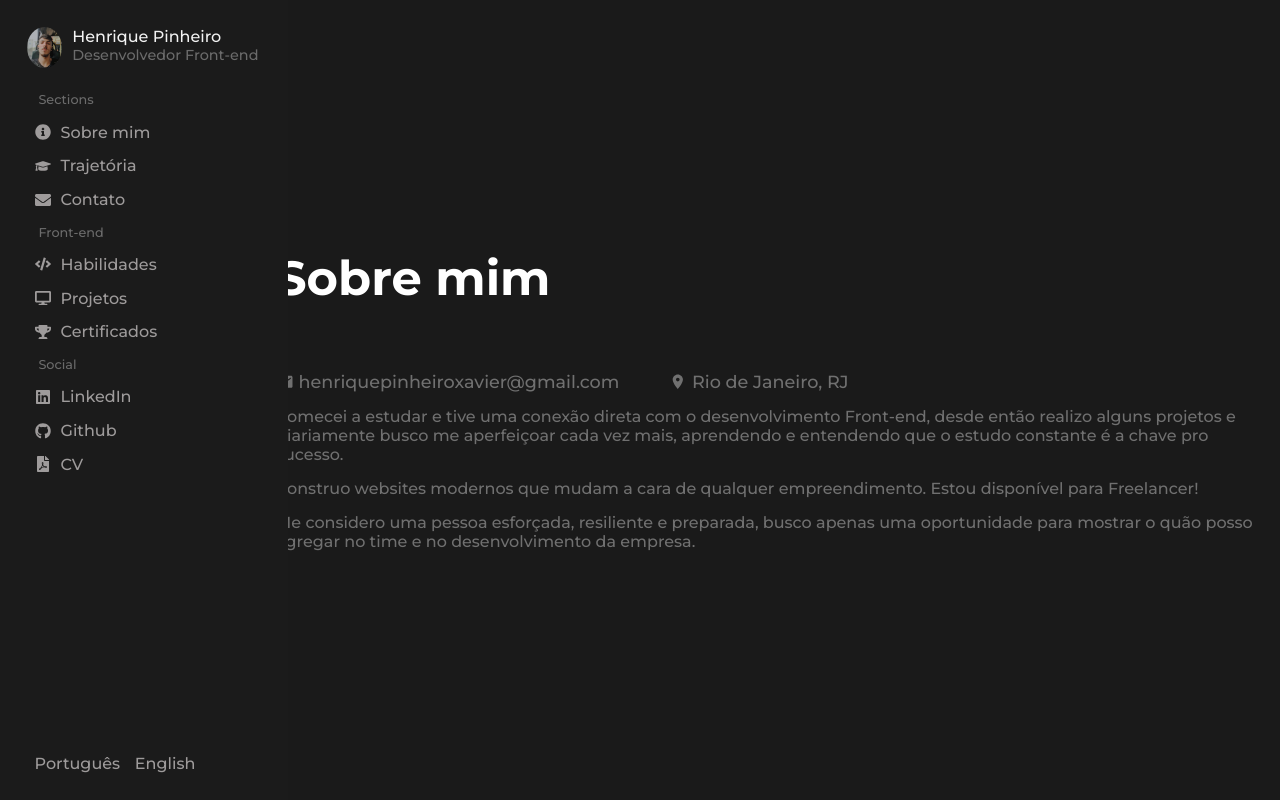
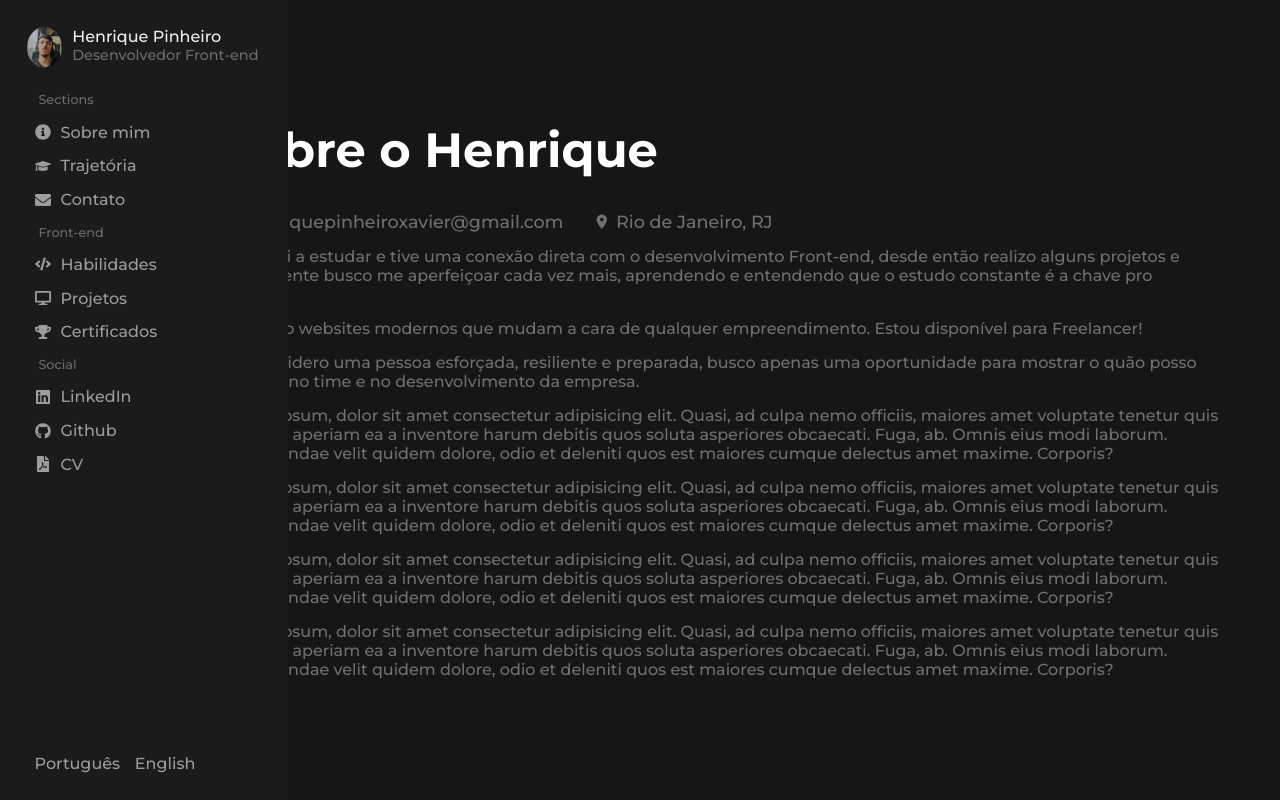
Before and after one commit to henriquepx/my_portfolio, a React (Vite) app: page /about in a window 1280 px wide. Built offline with nearby package versions, Linux system fonts and the light colour scheme; a web font is replaced by a local one.

Commit message:
styles: bg color and add about texts

```diff
--- a/src/sections/About.jsx
+++ b/src/sections/About.jsx
@@ -6,18 +6,18 @@ const ContainerAbout = styled.div`
     height: 100vh;
     width: 100%;
 
-    background-color: #1a1a1a;
+    background-color: #161616;
     display: flex;
     flex-direction: column;
-    align-items: center;
     justify-content: center;
+    padding-left: 10rem;
 
-    padding-left: 17rem;
-    @media (max-width: 425px) {
+    text-align: left;
+    @media (max-width: 1024px) {
       height: 100%;
-    }
-    @media (max-width: 1024px) {
-      padding: 1rem;
+      padding: 5rem 1rem 5rem 1rem;
+      justify-content: flex-start;
+      text-align: left;
     }
 `
 const AboutSize = styled.div`
@@ -32,7 +32,7 @@ const AboutSize = styled.div`
 const TitleAbout = styled.h1`
     font-family: 'Montserrat', sans-serif;
     font-size: 3rem;
-    margin-bottom: 2rem;
+    margin-bottom: 1rem;
     color: white;
     font-weight: 610;
 `
@@ -49,10 +49,10 @@ const DescriptionAbout = styled.div`
   }
 `
 const InfosAboutMe = styled.div`
-  margin-top: 2rem;
+  margin-top: 1rem;
   display: flex;
   flex-wrap: wrap;
-  gap: 50px;
+  gap: 30px;
   @media (max-width: 1150px) {
     gap: 20px;
   }
@@ -77,7 +77,7 @@ const About = () => {
   return (
     <ContainerAbout id='about'>
         <AboutSize>
-            <TitleAbout>Sobre mim</TitleAbout>
+            <TitleAbout>Sobre o Henrique</TitleAbout>
             <DescriptionAbout>
               <DivInfoDescMe>
                 <InfosAboutMe>
@@ -93,6 +93,10 @@ const About = () => {
                 <DescAbout>Comecei a estudar e tive uma conexão direta com o desenvolvimento Front-end, desde então realizo alguns projetos e diariamente busco me aperfeiçoar cada vez mais, aprendendo e entendendo que o estudo constante é a chave pro sucesso.</DescAbout>
                 <DescAbout>Construo websites modernos que mudam a cara de qualquer empreendimento. Estou disponível para Freelancer!</DescAbout>
                 <DescAbout>Me considero uma pessoa esforçada, resiliente e preparada, busco apenas uma oportunidade para mostrar o quão posso agregar no time e no desenvolvimento da empresa.</DescAbout>
+                <DescAbout>Lorem ipsum, dolor sit amet consectetur adipisicing elit. Quasi, ad culpa nemo officiis, maiores amet voluptate tenetur quis incidunt aperiam ea a inventore harum debitis quos soluta asperiores obcaecati. Fuga, ab. Omnis eius modi laborum. Repudiandae velit quidem dolore, odio et deleniti quos est maiores cumque delectus amet maxime. Corporis?</DescAbout>
+                <DescAbout>Lorem ipsum, dolor sit amet consectetur adipisicing elit. Quasi, ad culpa nemo officiis, maiores amet voluptate tenetur quis incidunt aperiam ea a inventore harum debitis quos soluta asperiores obcaecati. Fuga, ab. Omnis eius modi laborum. Repudiandae velit quidem dolore, odio et deleniti quos est maiores cumque delectus amet maxime. Corporis?</DescAbout>
+                <DescAbout>Lorem ipsum, dolor sit amet consectetur adipisicing elit. Quasi, ad culpa nemo officiis, maiores amet voluptate tenetur quis incidunt aperiam ea a inventore harum debitis quos soluta asperiores obcaecati. Fuga, ab. Omnis eius modi laborum. Repudiandae velit quidem dolore, odio et deleniti quos est maiores cumque delectus amet maxime. Corporis?</DescAbout>
+                <DescAbout>Lorem ipsum, dolor sit amet consectetur adipisicing elit. Quasi, ad culpa nemo officiis, maiores amet voluptate tenetur quis incidunt aperiam ea a inventore harum debitis quos soluta asperiores obcaecati. Fuga, ab. Omnis eius modi laborum. Repudiandae velit quidem dolore, odio et deleniti quos est maiores cumque delectus amet maxime. Corporis?</DescAbout>
               </DivInfoDescMe>
             </DescriptionAbout>
         </AboutSize>
--- a/src/sections/Certificates.jsx
+++ b/src/sections/Certificates.jsx
@@ -4,7 +4,7 @@ const CertificationsContainer = styled.div`
     height: 100vh;
     width: 100%;
 
-    background-color: #1a1a1a;
+    background-color: #161616;
     display: flex;
     align-items: center;
     justify-content: center;
--- a/src/sections/Footer.jsx
+++ b/src/sections/Footer.jsx
@@ -5,7 +5,7 @@ const ContainerFooter = styled.footer`
     height: 100vh;
     width: 100%;
 
-    background-color: #1a1a1a;
+    background-color: #161616;
     display: flex;
     flex-direction: column;
     align-items: center;
--- a/src/sections/Header.jsx
+++ b/src/sections/Header.jsx
@@ -21,7 +21,7 @@ const HeaderSize = styled.div`
     align-items: center;
     justify-content: space-between;
 `
-const ProfileApresentation = styled.div`
+const LinkToHome = styled.div`
     display: flex;
     align-items: center;
     gap: 10px;
@@ -105,12 +105,12 @@ const Header = () => {
         {showHeader && (
           <HeaderContainer>
             <HeaderSize>
-              <ProfileApresentation>
+              <LinkToHome>
                 <div>
                   <TitleProfile>Henrique Pinheiro</TitleProfile>
                   <DescProfile>Desenvolvedor Front-end</DescProfile>
                 </div>
-              </ProfileApresentation>
+              </LinkToHome>
               <MenuHamburger open={isOpen} onClick={() => { toggleMenu(); toggleProfile(); }}>
                 <span></span>
                 <span></span>
--- a/src/sections/Home.jsx
+++ b/src/sections/Home.jsx
@@ -14,12 +14,13 @@ const ContainerHome = styled.div`
     text-align: left;
     @media (max-width: 1024px) {
       height: 90vh;
-      padding: 1rem;
+      padding: 5rem 1rem 1rem 1rem;
+      justify-content: flex-start;
       text-align: left;
     }
     h1 {
       font-family: 'Montserrat', sans-serif;
-      font-size: 4.5rem;
+      font-size: 4.1rem;
       font-weight: 800;
       margin-bottom: 1rem;
       color: #f2f2f2;
--- a/src/sections/Projects.jsx
+++ b/src/sections/Projects.jsx
@@ -5,7 +5,7 @@ const ProjectsContainer = styled.div`
     height: 100vh;
     width: 100%;
 
-    background-color: #1a1a1a;
+    background-color: #161616;
     display: flex;
     align-items: center;
     justify-content: center;
--- a/src/sections/Skills.jsx
+++ b/src/sections/Skills.jsx
@@ -5,12 +5,12 @@ const SkillsContainer = styled.div`
     height: 100vh;
     width: 100%;
 
-    background-color: #1a1a1a;
+    background-color: #161616;
     display: flex;
     align-items: center;
     justify-content: center;
 
-    padding-left: 17rem;
+    padding-left: 10rem;
     @media (max-width: 1024px) {
       padding: 2rem 1rem 5rem 1rem;
       height: 100%;
--- a/src/sections/Trajectory.jsx
+++ b/src/sections/Trajectory.jsx
@@ -4,7 +4,7 @@ const TrajectoryContainer = styled.div`
     height: 100vh;
     width: 100%;
 
-    background-color: #1a1a1a;
+    background-color: #161616;
     display: flex;
     align-items: center;
     justify-content: center;
```
